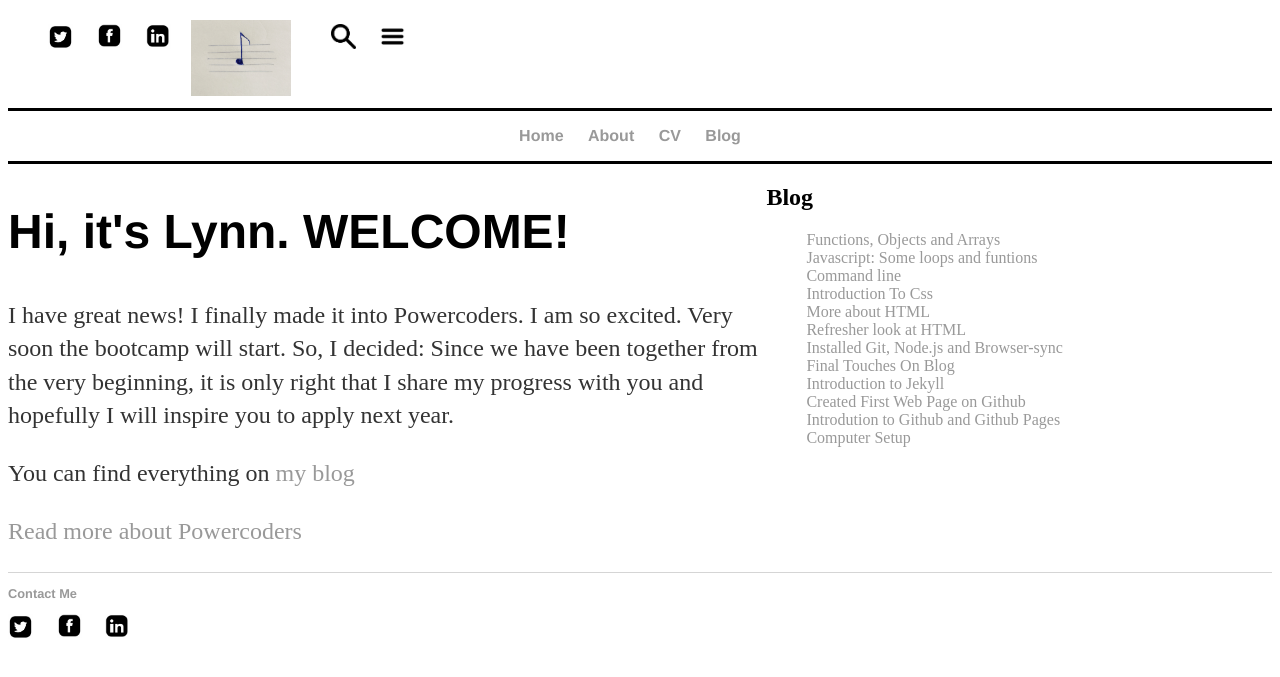
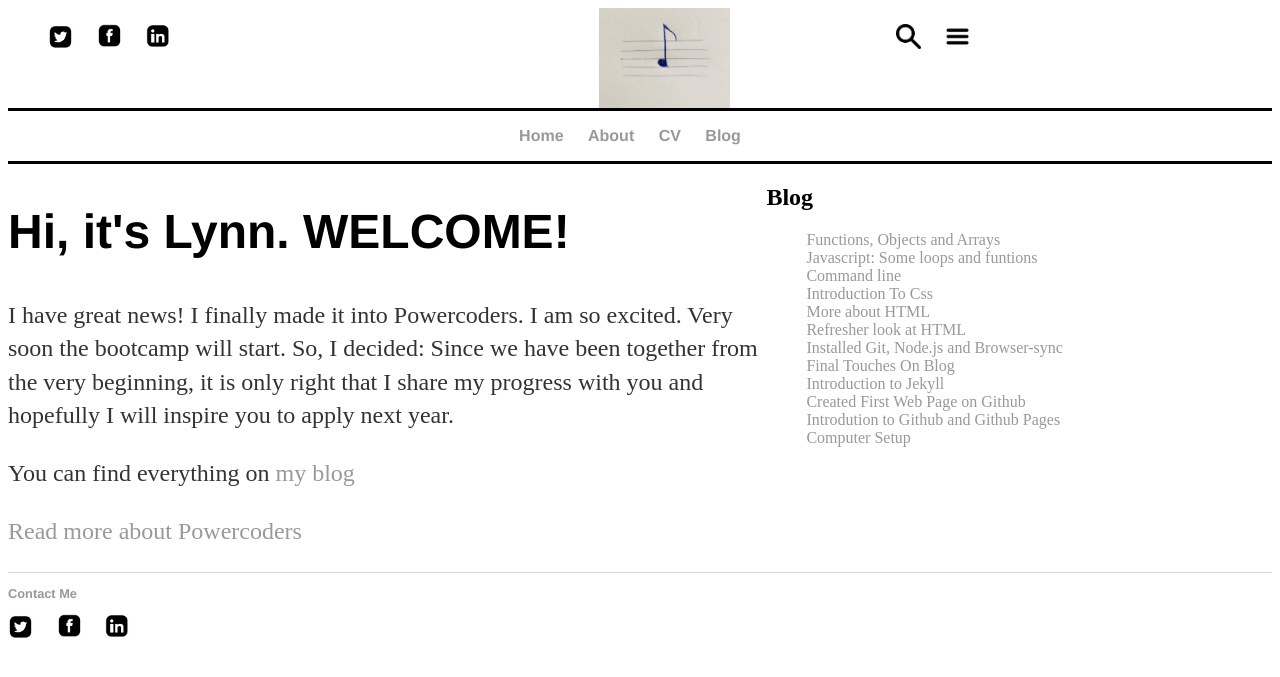
Before and after one commit to aineomugisha/aineomugisha.github.io, a Jekyll site: the page built from index.html, in a window 1280 px wide. Shown: the top 677 px of the page. Built offline with Jekyll 4.4.1, drawn with Linux system fonts in a browser that asks for light colours; the list of posts is cut into pages by our own code.

Commit message:
Update main.css

```diff
--- a/css/main.css
+++ b/css/main.css
@@ -9,25 +9,22 @@ header{
 
 .topsectionleft
 {
-    /*flex-grow:1;
-
-    float:left;
-    position:relative;
-    /*border-top:3px solid black;*/
+    flex-grow:1;
+    align-items:left;
 }
 
 #logo
 {
    width:100px;
     height:100px;
-    /*flex-grow:1;*/
-    align-content:center;
+    flex-grow:1;
+    align-items:center;
 }
 
 .topsectionright
 {
-    align-content:right;
-    /*flex-grow:1;*/
+    align-items:right;
+    flex-grow:1;
 /*float:right;
  position:relative;*/
 }
```
